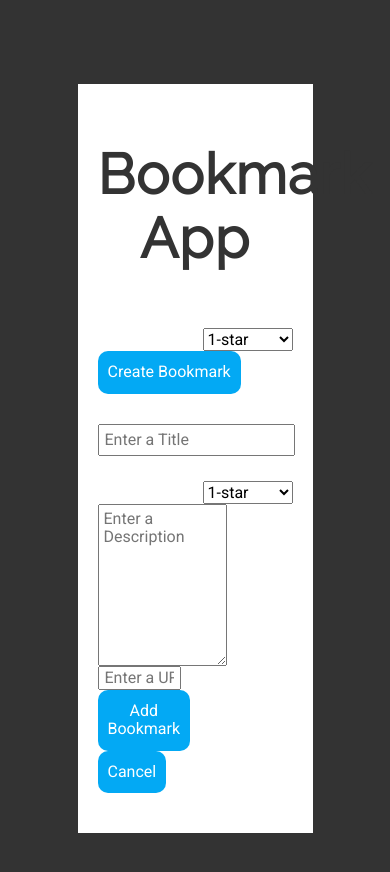
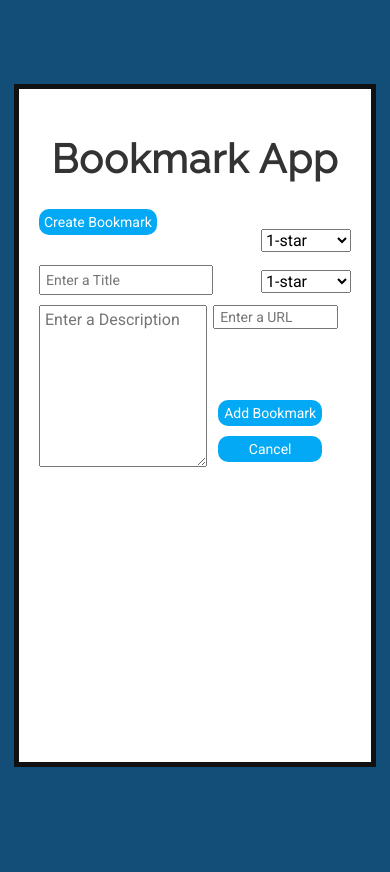
Before and after one commit to thinkful-ei18/ChrisYang-, a plain HTML site: page index.html in a window 390 px wide. Both pictures are taken after a click on the button "Create Bookmark". Drawn offline with nearby package versions, Linux system fonts and the light colour scheme; no server answers.

Commit message:
responsive design

```diff
--- a/scripts/bookmark.js
+++ b/scripts/bookmark.js
@@ -12,10 +12,12 @@ const bookmark = (function() {
     if (item.edit) {
       itemTitle = `
         <form id="bookmark-edit-item">
-          <input class="bookmark-edit-title" type="text" value="${item.title}" />
+          <input class="bookmark-edit-title" id="bookmark-title" type="text" value="${item.title}" />
         </form>
       `;
-      itemDescription = `<textarea class="description">${item.desc}</textarea>`;
+      itemDescription = `
+        <textarea class="description" id="bookmark-descriptions">${item.desc}</textarea>
+      `;
       itemStars = `
         <select class="edit-star">
           <option value="1">1-star</option>
@@ -67,7 +69,7 @@ const bookmark = (function() {
       let addItemPage = `
       <li class="add-bookmark-tab">
         <form>
-          <input class="bookmark-edit-title" type="text" placeholder="Enter a Title" />
+          <input class="bookmark-edit-title" id="bookmark-title" type="text" placeholder="Enter a Title" />
           <select class="add-star">
             <option value="1">1-star</option>
             <option value="2">2-star</option>
@@ -76,9 +78,9 @@ const bookmark = (function() {
             <option value="5">5-star</option>
           </select>
           <div class="create-description">
-          <textarea class="description" placeholder="Enter a Description"></textarea>
+          <textarea class="description" id="bookmark-descriptions" placeholder="Enter a Description"></textarea>
             <div class="create-buttons">
-              <input type="text" class="add-url" placeholder="Enter a URL"></input>
+              <input type="text" class="add-url" id="bookmark-url" placeholder="Enter a URL"></input>
               <div>
                 <button type="button" class="add-bookmark">Add Bookmark</button>
                 <button type="button" class="cancel-bookmark">Cancel</button>
--- a/styles/main.css
+++ b/styles/main.css
@@ -7,7 +7,7 @@
 body,
 html {
   font-family: 'Roboto', sans-serif;
-  background-color: #333;
+  background-color: #124E78;
   color: #333; }
 
 h1, h2, h3, h4 {
@@ -36,6 +36,7 @@ a {
   background-color: #fff;
   padding: 20px;
   margin: 10vh auto;
+  border: 5px solid #111;
 }
 
 .container h1 {
@@ -104,7 +105,7 @@ button:hover {
 }
 
 .description {
-  width: 60%;
+  width: 50%;
   margin: auto 0;
   margin-right: 2%;
 }
@@ -163,3 +164,39 @@ textarea {
 .bookmark-edit-url {
   width: 100%;
 }
+
+/* Media Queries ---------------------------------------------------*/
+@media only screen and (max-width: 700px) {
+  .container {
+    width: 70%;
+  }
+
+  h1 {
+    font-size: 2.5em;
+  }
+
+  button {
+    font-size: 14px;
+    padding: 5px;
+  }
+
+  input {
+    font-size: 14px;
+  }
+
+  .create-buttons div {
+    display: flex;
+    flex-direction: column;
+    width: 100%;
+  }
+
+  .create-buttons div button {
+    margin: 5px;
+  }
+}
+
+@media only screen and (max-width: 400px) {
+  .container {
+    width: 80%;
+  }
+}
```
